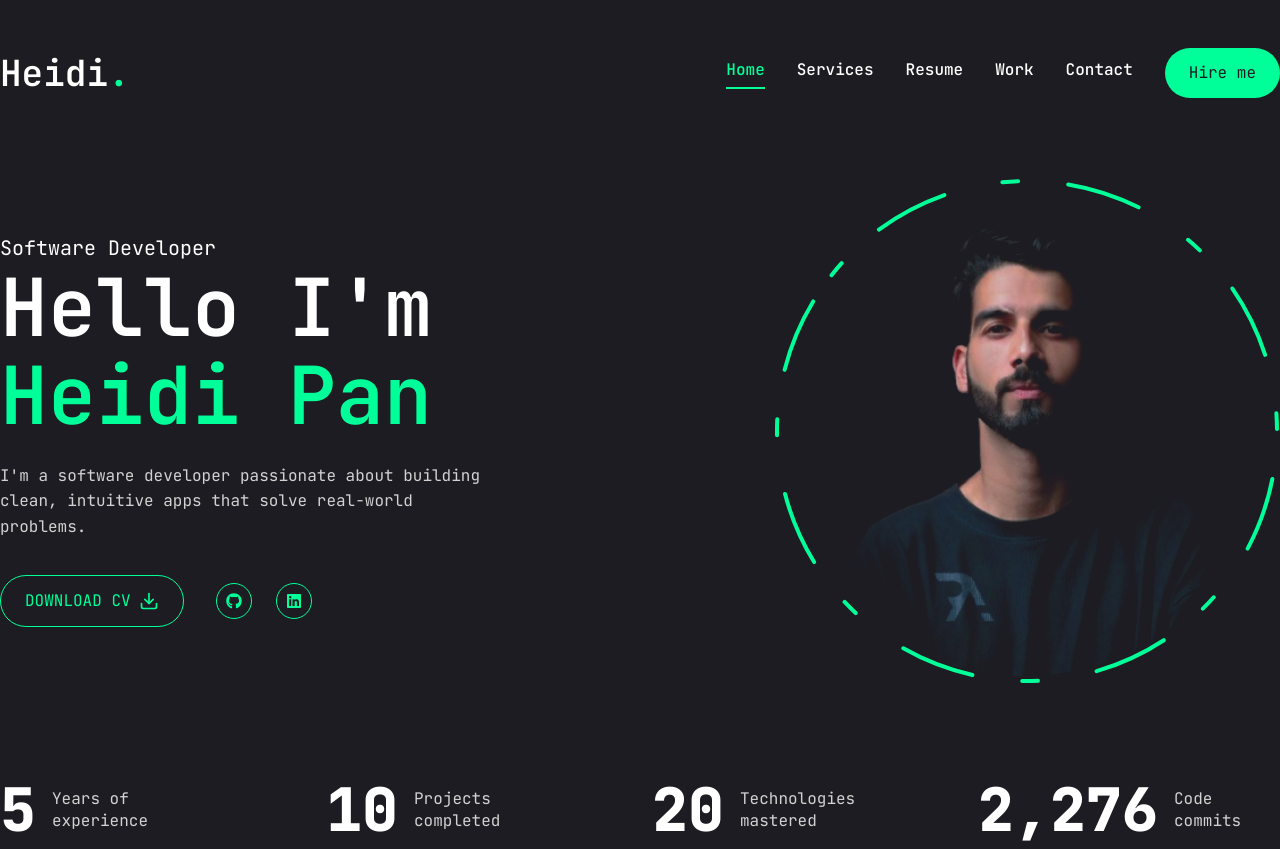
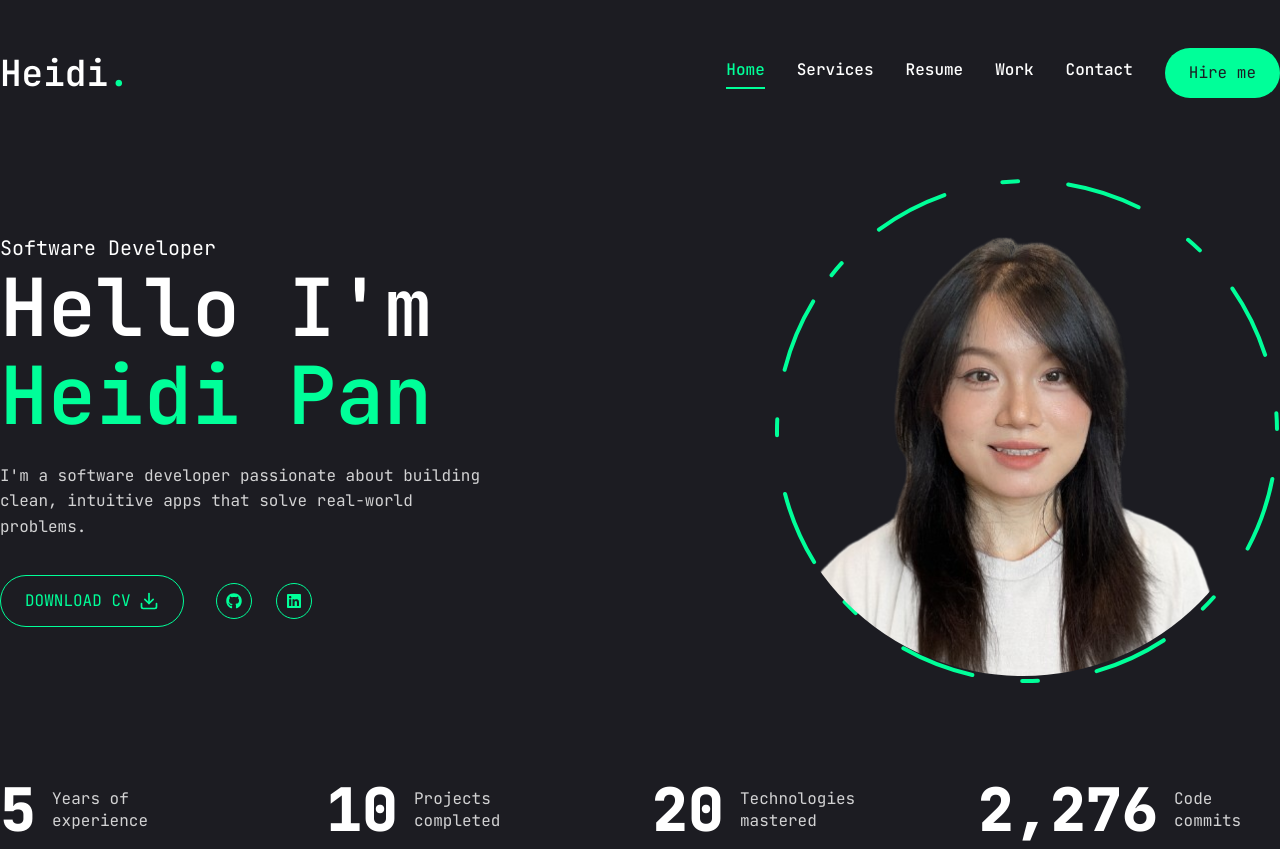
Before and after one commit to Helloalpacaa/portfolio, a Next.js app: page / in a window 1280 px wide. Built offline with nearby package versions, Linux system fonts and the light colour scheme.

Commit message:
add profile picture

```diff
--- a/src/components/Photo.tsx
+++ b/src/components/Photo.tsx
@@ -13,14 +13,15 @@
           transition: { delay: 2, duration: 0.4, ease: "easeIn" },
         }}
       >
-        {/* image */}
+        {/* image with circular crop - no background */}
         <motion.div
           initial={{ opacity: 0 }}
           animate={{
             opacity: 1,
             transition: { delay: 2.4, duration: 0.4, ease: "easeInOut" },
           }}
-          className="w-[298px] h-[298px] xl:w-[498px] xl:h-[498px] mix-blend-lighten absolute"
+          className="w-[298px] h-[298px] xl:w-[498px] xl:h-[498px] rounded-full overflow-hidden
+  absolute"
         >
           <Image
             src="/assets/photo.png"
@@ -28,7 +29,7 @@
             quality={100}
             fill
             alt="Profile"
-            className="object-contain"
+            className="object-cover"
           />
         </motion.div>
 
```
Also changed, not shown: public/assets/photo.png.
